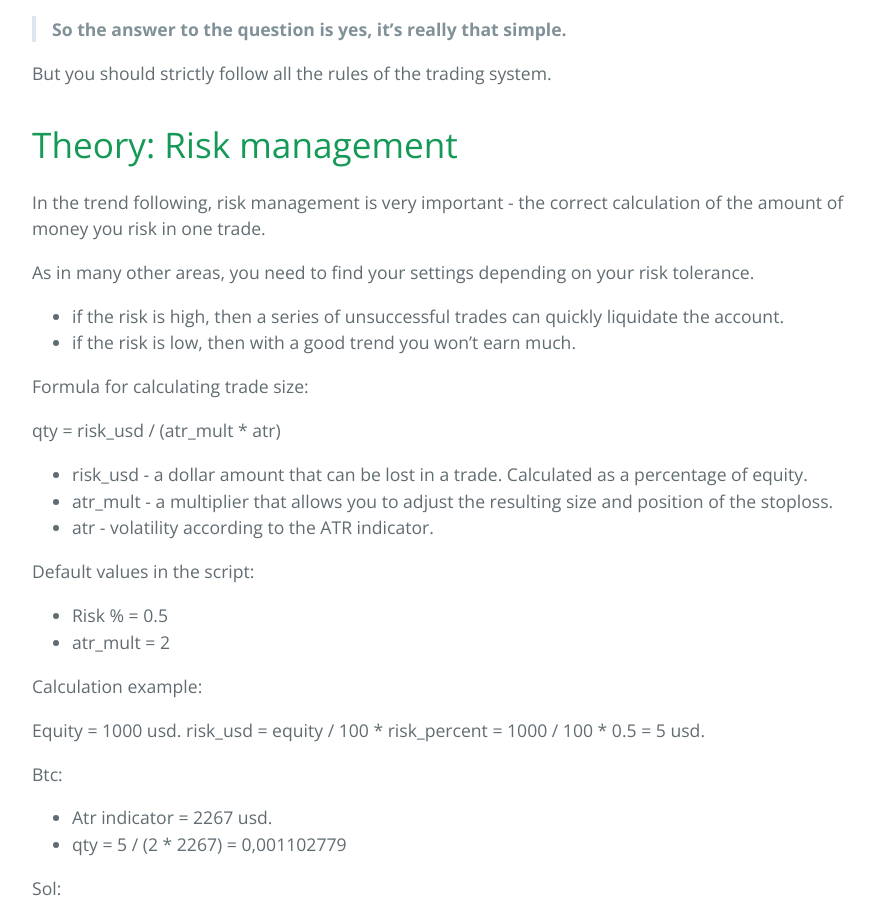
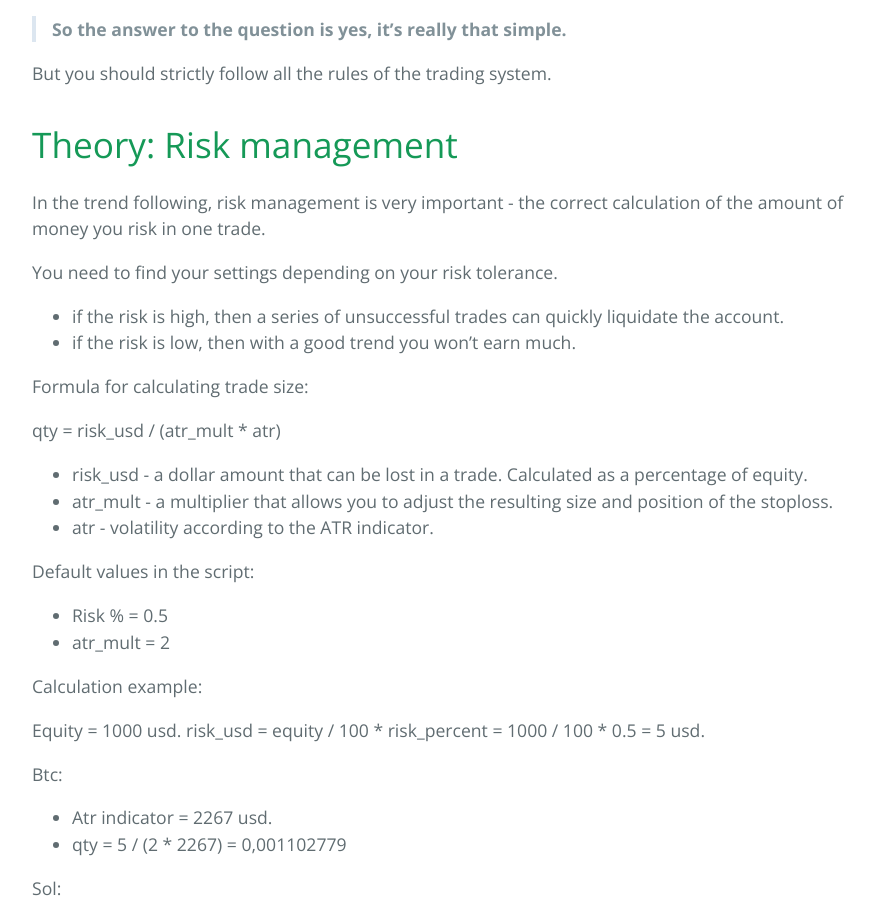
Before and after one commit to sergeyen7/sergeyen7.github.io, a Jekyll site: the page built from index.md, in a window 1280 px wide and 900 px high, scrolled down 12087 px. Shown: the whole window, without its empty margins (192-1067 px from the left). Built offline with Jekyll 4.4.1, drawn with Linux system fonts in a browser that asks for light colours; nearby versions of some CDN libraries.

Commit message:
Update index.md

```diff
--- a/index.md
+++ b/index.md
@@ -335,7 +335,7 @@ But you should strictly follow all the rules of the trading system.
 
 In the trend following, risk management is very important - the correct calculation of the amount of money you risk in one trade.
 
-As in many other areas, you need to find your settings depending on your risk tolerance.
+You need to find your settings depending on your risk tolerance.
 * if the risk is high, then a series of unsuccessful trades can quickly liquidate the account.
 * if the risk is low, then with a good trend you won’t earn much.
 
```
